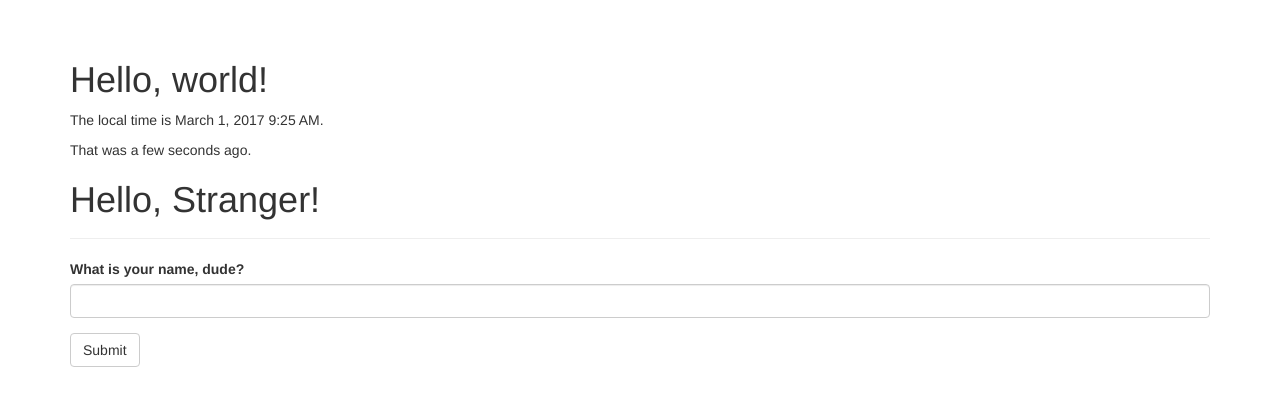
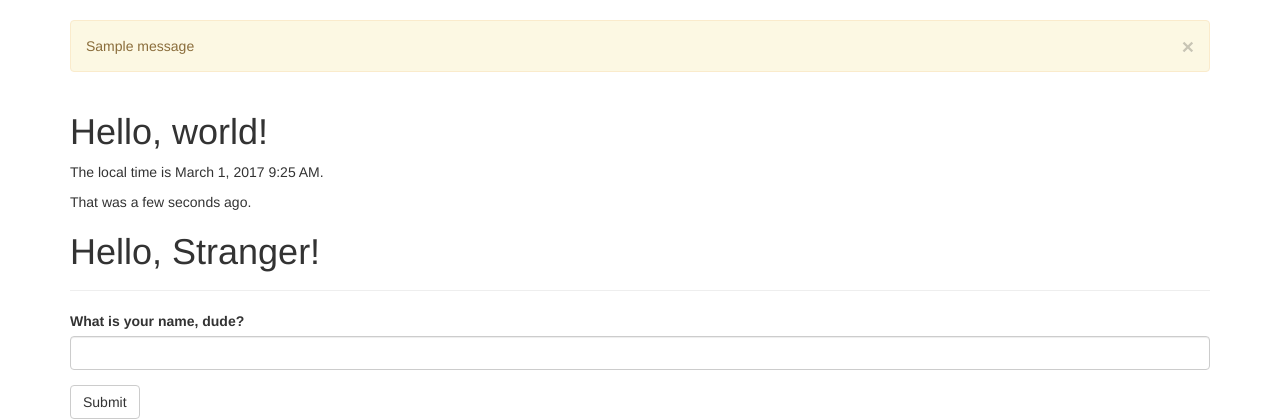
Before and after one commit to a-serhii/my_attempt_flask, a Flask app: page / in a window 1280 px wide. Shown: the part 52-472 px from the top of the page. Run offline with Flask 2, Linux system fonts and the light colour scheme; one stand-in notice (Sample message) is shown; some libraries are stand-ins or nearby versions.

Commit message:
add flash

```diff
--- a/my_app.py
+++ b/my_app.py
@@ -20,13 +20,16 @@ class NameForm(FlaskForm):
     submit = SubmitField('Submit')
 
 
-@app.route('/', methods=['GET', 'POST'])  # Ассоциация между адресом url и функцией
+@app.route('/', methods=['GET', 'POST'])
 def index():
     form = NameForm()
     if form.validate_on_submit():
+        old_name = session.get('name')
+        if old_name is not None and old_name != form.name.data:
+            flash('Looks like you have changed your name!')
         session['name'] = form.name.data
         return redirect(url_for('index'))
-    return render_template('index.html', current_time=datetime.utcnow(), form=form, name=session.get('name') )
+    return render_template('index.html', current_time=datetime.utcnow(), form=form, name=session.get('name'))
 
 
 @app.route('/user/<name>')  # Включим переменный компонент name
--- a/templates/base.html
+++ b/templates/base.html
@@ -1,6 +1,6 @@
 {% extends "bootstrap/base.html" %}
 
-{% block title %}Title{% endblock %}
+{% block title %}My app{% endblock %}
 
 {% block head %}
 {{ super() }}
@@ -31,7 +31,14 @@
 
 {% block content %}
 <div class="container">
-        {% block page_content %} {% endblock %}
+    {% for message in get_flashed_messages() %}
+    <div class="alert alert-warning">
+        <button type="button" class="close" data-dismiss="alert">&times;</button>
+        {{ message }}
+    </div>
+    {% endfor %}
+
+    {% block page_content %}{% endblock %}
 </div>
 {% endblock %}
 
```
Lines whose indentation alone changed are shown as unchanged.
